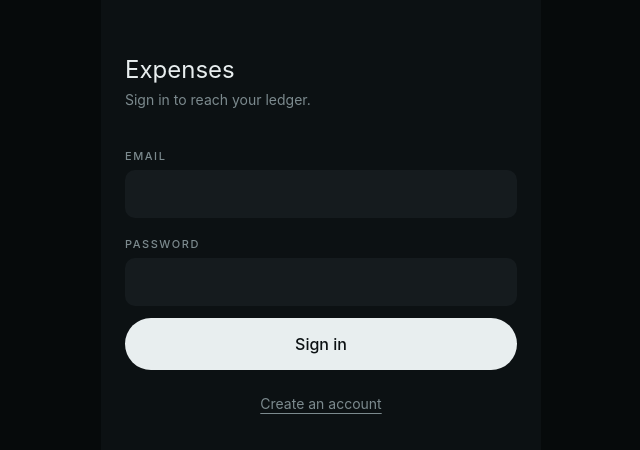
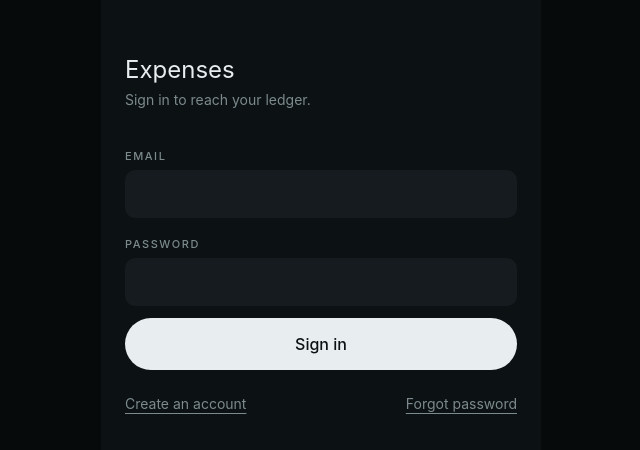
Before and after one commit to Srini-5303/ExpenseTracker, a React (Vite) app: page / in a window 1280 px wide. Shown: the part 166-616 px from the top of the page, without its empty margins (319-959 px from the left). Built offline with nearby package versions, Linux system fonts and the light colour scheme; no server answers.

Commit message:
Added a password reset feature

```diff
--- a/src/screens/SignIn.tsx
+++ b/src/screens/SignIn.tsx
@@ -1,5 +1,9 @@
 import { useState } from 'react';
-import { createUserWithEmailAndPassword, signInWithEmailAndPassword } from 'firebase/auth';
+import {
+  createUserWithEmailAndPassword,
+  sendPasswordResetEmail,
+  signInWithEmailAndPassword,
+} from 'firebase/auth';
 import { FirebaseError } from 'firebase/app';
 import { auth } from '@/lib/firebase';
 
@@ -13,15 +17,41 @@ export default function SignIn() {
   const [email, setEmail] = useState('');
   const [password, setPassword] = useState('');
   const [error, setError] = useState<string | null>(null);
+  const [notice, setNotice] = useState<string | null>(null);
   const [busy, setBusy] = useState(false);
+
+  function clear() {
+    setError(null);
+    setNotice(null);
+  }
 
   async function submit(e: React.FormEvent) {
     e.preventDefault();
-    setError(null);
+    clear();
     setBusy(true);
     try {
       const go = creating ? createUserWithEmailAndPassword : signInWithEmailAndPassword;
       await go(auth, email.trim(), password);
+    } catch (caught) {
+      setError(readable(caught));
+    } finally {
+      setBusy(false);
+    }
+  }
+
+  /**
+   * The only way back into an account. Without it a forgotten password means the
+   * ledger is gone for good, since nobody else can reset it.
+   */
+  async function resetPassword() {
+    clear();
+    if (email.trim() === '') return setError('Enter your email address first.');
+    setBusy(true);
+    try {
+      await sendPasswordResetEmail(auth, email.trim());
+      // Deliberately does not confirm whether the account exists — that would
+      // let anyone test which email addresses are registered.
+      setNotice('If that address has an account, a reset link is on its way. Check spam too.');
     } catch (caught) {
       setError(readable(caught));
     } finally {
@@ -62,9 +92,9 @@ export default function SignIn() {
           />
         </label>
 
-        {error && (
-          <p role="alert" className="rounded-md bg-raised px-4 py-3 text-sm">
-            {error}
+        {(error ?? notice) && (
+          <p role="alert" className="rounded-md bg-raised px-4 py-3 text-sm leading-relaxed">
+            {error ?? notice}
           </p>
         )}
 
@@ -77,15 +107,26 @@ export default function SignIn() {
         </button>
       </form>
 
+      <div className="mt-6 flex items-center justify-between">
         <button
           onClick={() => {
             setCreating(!creating);
-          setError(null);
+            clear();
           }}
-        className="mt-6 text-sm text-dim underline underline-offset-4"
+          className="text-sm text-dim underline underline-offset-4"
         >
           {creating ? 'I already have an account' : 'Create an account'}
         </button>
+        {!creating && (
+          <button
+            onClick={() => void resetPassword()}
+            disabled={busy}
+            className="text-sm text-dim underline underline-offset-4 disabled:opacity-50"
+          >
+            Forgot password
+          </button>
+        )}
+      </div>
     </div>
   );
 }
@@ -95,6 +136,7 @@ function readable(caught: unknown): string {
   if (!(caught instanceof FirebaseError)) return 'Something went wrong. Try again.';
   switch (caught.code) {
     case 'auth/invalid-email':
+    case 'auth/missing-email':
       return 'That email address is not valid.';
     case 'auth/invalid-credential':
     case 'auth/wrong-password':
```
Lines whose indentation alone changed are shown as unchanged.
